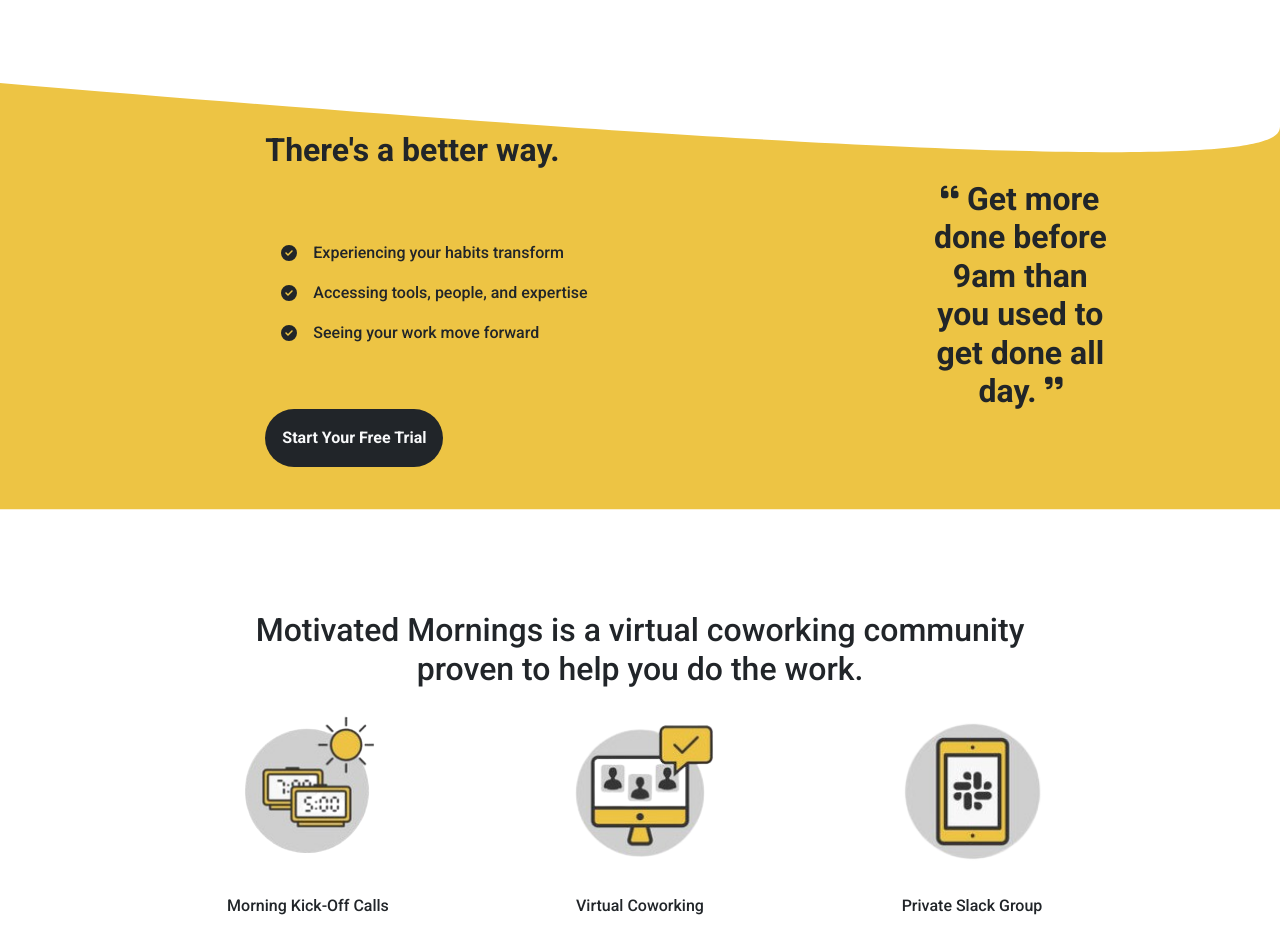
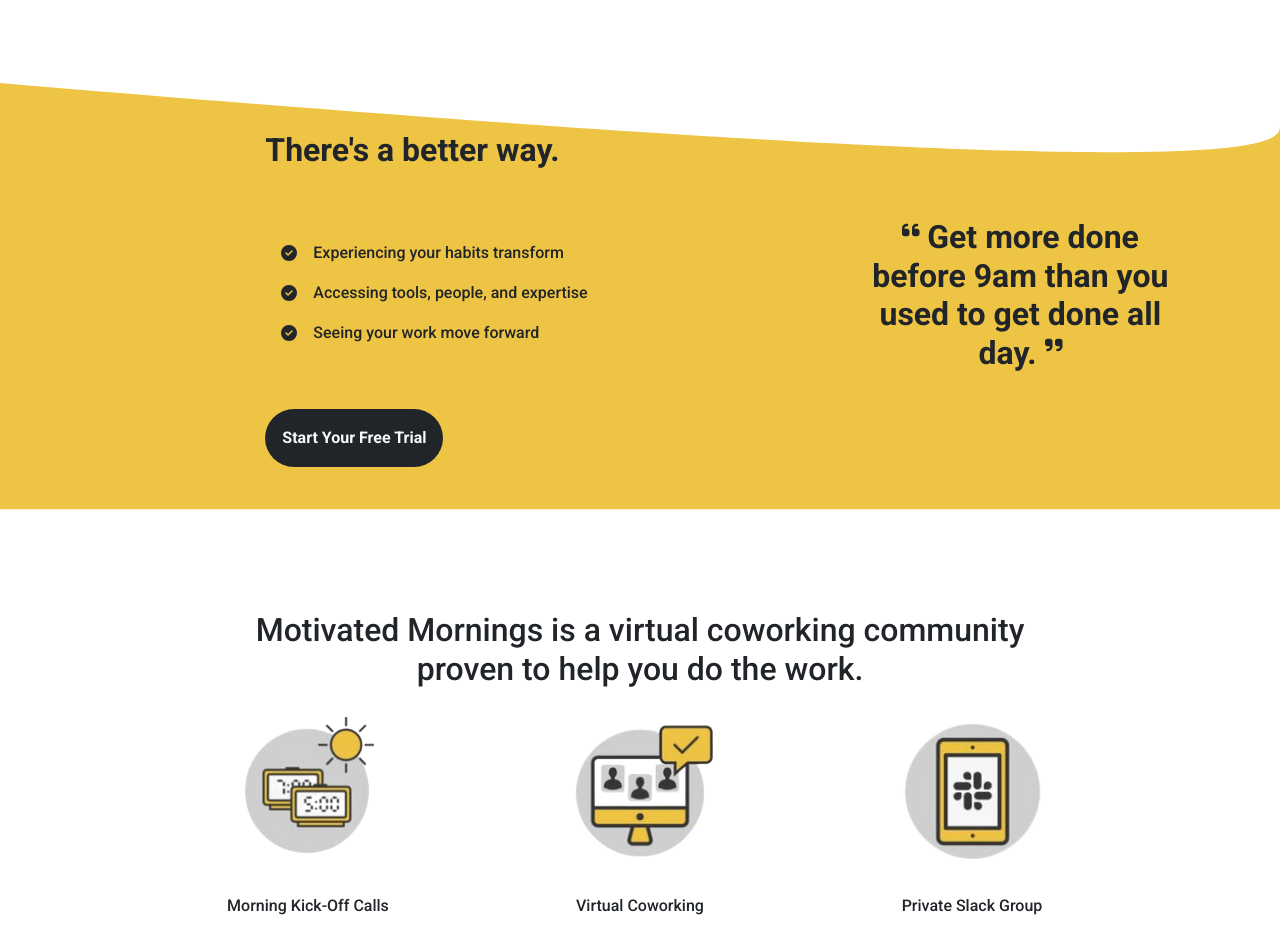
Before and after one commit to Ajith369369/motivated-mornings-frontend, a React (Vite) app: page / in a window 1280 px wide. Shown: the part 1240-2168 px from the top of the page. Built offline with nearby package versions, Linux system fonts and the light colour scheme; a web font is replaced by a local one.

Commit message:
Change padding.

```diff
--- a/src/components/Header.jsx
+++ b/src/components/Header.jsx
@@ -177,8 +177,8 @@ function Header() {
               </div>
             </div>
             <div className="col-md-2"></div>
-            <div className="col-md-3 d-flex justify-content-center align-items-center px-4">
-              <div className="p-5">
+            <div className="col-md-3 d-flex justify-content-center align-items-center">
+              <div>
                 <h2 className="text-center buttonFntWght">
                   <FontAwesomeIcon icon={faQuoteLeft} className="quotes me-2" />
                   Get more done before 9am than you used to get done all day.
```
